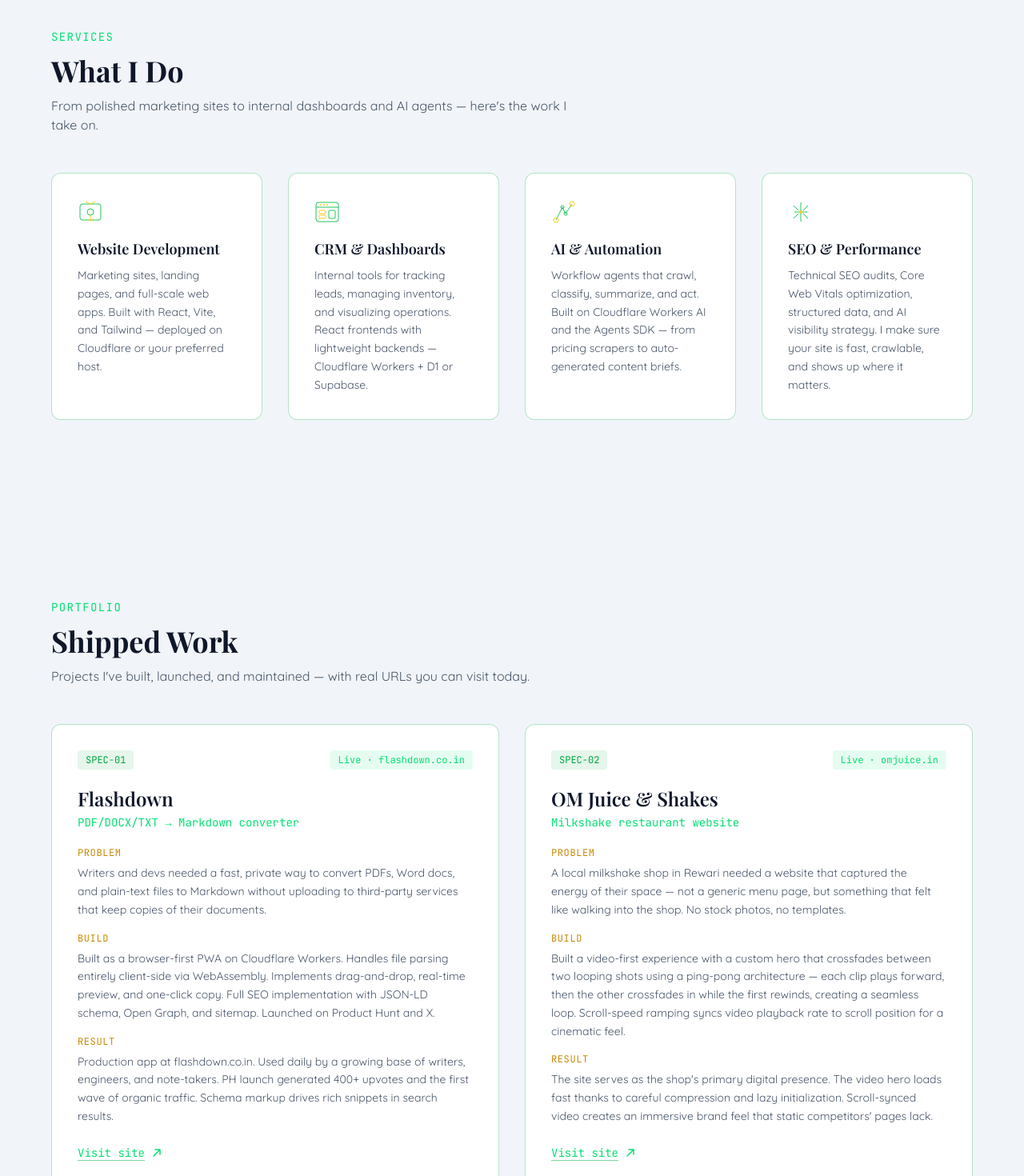
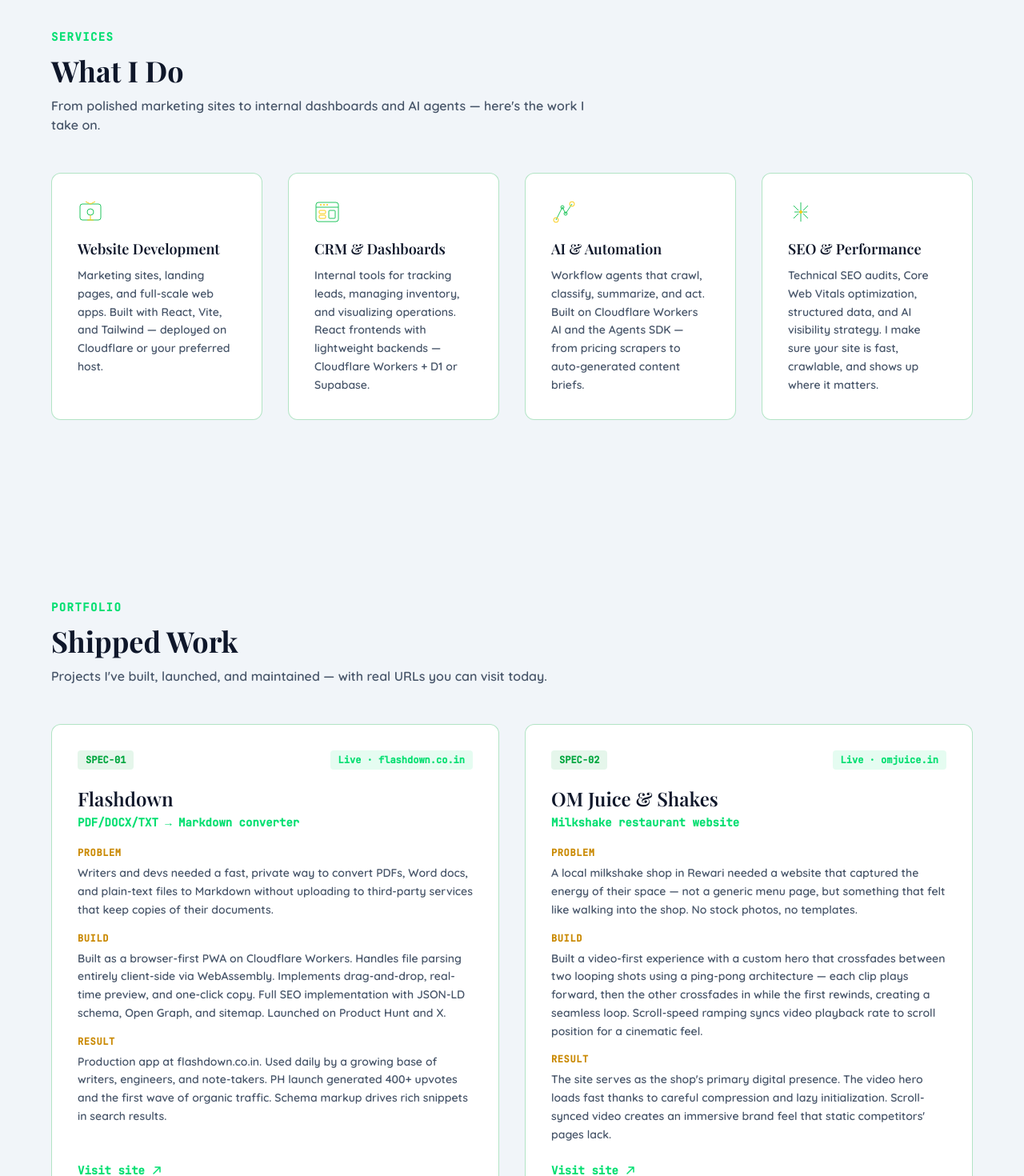
Before and after one commit to bills740ssrw-creator/portfolio, a React (Vite) app: page / in a window 1280 px wide. Shown: the part 880-2350 px from the top of the page at 80% size. Built offline with nearby package versions, Linux system fonts and the light colour scheme; a web font is replaced by a local one.

Commit message:
bold smaller fonts

```diff
--- a/src/components/Footer.jsx
+++ b/src/components/Footer.jsx
@@ -3,8 +3,8 @@ export default function Footer() {
     <footer>
       <div className="border-t border-green-600/20 py-6 px-4 sm:px-6 lg:px-8">
         <div className="max-w-6xl mx-auto">
-          <p className="font-mono text-green-400 text-xs tracking-widest uppercase mb-3 text-center">Contact</p>
-          <div className="flex flex-col items-center gap-1 text-sm">
+          <p className="font-mono text-green-400 text-xs tracking-widest uppercase mb-3 text-center font-bold">Contact</p>
+          <div className="flex flex-col items-center gap-1 text-sm font-semibold">
             <div>
               <span className="font-mono text-green-400 mr-2">Email:</span>
               <a href="mailto:deepanshu.masum@gmail.com" className="text-slate-200 hover:text-green-300 transition-colors font-mono">
@@ -22,9 +22,9 @@ export default function Footer() {
       </div>
       <div className="border-t border-green-600/20 py-6 px-4 sm:px-6 lg:px-8">
         <div className="max-w-6xl mx-auto flex flex-col sm:flex-row items-center justify-between gap-4">
-          <p className="font-mono text-xs text-green-600">Deepanshu</p>
-          <p className="font-mono text-xs text-green-600">Rewari · Haryana · India</p>
-          <p className="font-mono text-xs text-green-600/40">MMXXVI</p>
+          <p className="font-mono text-xs text-green-600 font-semibold">Deepanshu</p>
+          <p className="font-mono text-xs text-green-600 font-semibold">Rewari · Haryana · India</p>
+          <p className="font-mono text-xs text-green-600/40 font-semibold">MMXXVI</p>
         </div>
       </div>
     </footer>
--- a/src/components/Hero.jsx
+++ b/src/components/Hero.jsx
@@ -93,7 +93,7 @@ export default function Hero() {
       <div className="max-w-6xl mx-auto w-full">
         <div ref={headlineRef} className="reveal flex flex-col lg:flex-row items-center gap-12 lg:gap-16">
           <div className="flex-1 space-y-6">
-            <p className="font-mono text-green-400 text-sm tracking-widest uppercase">Freelance Developer · Rewari, IN</p>
+            <p className="font-mono text-green-400 text-sm tracking-widest uppercase font-semibold">Freelance Developer · Rewari, IN</p>
             <h1 className="font-display text-warm-50 text-4xl sm:text-5xl lg:text-6xl font-bold leading-tight">
               I build websites, CRM dashboards, and AI automations.
             </h1>
--- a/src/components/Process.jsx
+++ b/src/components/Process.jsx
@@ -45,7 +45,7 @@ export default function Process() {
     <section id="process" className="py-20 md:py-28 px-4 sm:px-6 lg:px-8">
       <div className="max-w-6xl mx-auto">
         <div ref={ref} className="reveal mb-16">
-          <p className="font-mono text-green-400 text-sm tracking-widest uppercase mb-3">Process</p>
+          <p className="font-mono text-green-400 text-sm tracking-widest uppercase mb-3 font-semibold">Process</p>
           <h2 className="font-display text-warm-50 text-3xl sm:text-4xl font-bold">How It Works</h2>
         </div>
 
@@ -83,13 +83,13 @@ function ProcessStep({ num, label, title, description, index }) {
       <div className="hidden lg:block absolute top-6 left-[calc(100%+4px)] w-[calc(100%-32px)] h-px border-t border-dashed border-green-600/50" />
 
       <div className="flex items-center gap-3 mb-4">
-        <span className="font-mono text-sm text-green-400 bg-green-600/10 px-2 py-0.5 rounded">{label}</span>
+        <span className="font-mono text-sm text-green-400 bg-green-600/10 px-2 py-0.5 rounded font-semibold">{label}</span>
         <span className="font-mono text-3xl font-bold text-green-600/40" aria-hidden="true">
           {num}
         </span>
       </div>
       <h3 className="font-display text-warm-50 text-lg font-semibold mb-2">{title}</h3>
-      <p className="text-slate-200 text-sm leading-relaxed">{description}</p>
+      <p className="text-slate-200 text-sm leading-relaxed font-semibold">{description}</p>
     </div>
   );
 }
--- a/src/components/ShippedWork.jsx
+++ b/src/components/ShippedWork.jsx
@@ -19,9 +19,9 @@ export default function ShippedWork() {
     <section id="work" className="py-20 md:py-28 px-4 sm:px-6 lg:px-8">
       <div className="max-w-6xl mx-auto">
         <div ref={ref} className="reveal mb-12">
-          <p className="font-mono text-green-400 text-sm tracking-widest uppercase mb-3">Portfolio</p>
+          <p className="font-mono text-green-400 text-sm tracking-widest uppercase mb-3 font-semibold">Portfolio</p>
           <h2 className="font-display text-warm-50 text-3xl sm:text-4xl font-bold">Shipped Work</h2>
-          <p className="text-slate-200 mt-3 max-w-2xl">
+           <p className="text-slate-200 mt-3 max-w-2xl font-semibold">
             Projects I&apos;ve built, launched, and maintained — with real URLs you can visit today.
           </p>
         </div>
--- a/src/components/WhatIDo.jsx
+++ b/src/components/WhatIDo.jsx
@@ -70,9 +70,9 @@ export default function WhatIDo() {
     <section id="what-i-do" className="py-20 md:py-28 px-4 sm:px-6 lg:px-8">
       <div className="max-w-6xl mx-auto">
         <div ref={ref} className="reveal mb-12">
-          <p className="font-mono text-green-400 text-sm tracking-widest uppercase mb-3">Services</p>
+          <p className="font-mono text-green-400 text-sm tracking-widest uppercase mb-3 font-semibold">Services</p>
           <h2 className="font-display text-warm-50 text-3xl sm:text-4xl font-bold">What I Do</h2>
-          <p className="text-slate-200 mt-3 max-w-2xl">
+          <p className="text-slate-200 mt-3 max-w-2xl font-semibold">
             From polished marketing sites to internal dashboards and AI agents —
             here&apos;s the work I take on.
           </p>
@@ -109,7 +109,7 @@ function ServiceCard({ icon, title, description }) {
     >
       <div className="mb-4" dangerouslySetInnerHTML={{ __html: icon }} />
       <h3 className="font-display text-warm-50 text-lg font-semibold mb-2">{title}</h3>
-      <p className="text-slate-200 text-sm leading-relaxed flex-1">{description}</p>
+      <p className="text-slate-200 text-sm leading-relaxed flex-1 font-semibold">{description}</p>
     </div>
   );
 }
--- a/src/components/WorkCard.jsx
+++ b/src/components/WorkCard.jsx
@@ -20,25 +20,25 @@ export default function WorkCard({ spec, status, title, subtitle, problem, build
       className="reveal group bg-blueprint-900 border border-green-600/30 rounded-xl p-6 sm:p-8 flex flex-col hover:border-green-400/50 hover:shadow-[0_0_30px_-8px_rgba(34,197,94,0.15)] transition-all duration-300"
     >
       <div className="flex items-start justify-between mb-5">
-        <span className="font-mono text-xs text-green-600 bg-green-600/10 px-2.5 py-1 rounded">{spec}</span>
-        <span className="font-mono text-xs text-green-400 bg-green-400/10 px-2.5 py-1 rounded">{status}</span>
+        <span className="font-mono text-xs text-green-600 bg-green-600/10 px-2.5 py-1 rounded font-semibold">{spec}</span>
+        <span className="font-mono text-xs text-green-400 bg-green-400/10 px-2.5 py-1 rounded font-semibold">{status}</span>
       </div>
 
       <h3 className="font-display text-warm-50 text-xl sm:text-2xl font-semibold mb-1">{title}</h3>
-      <p className="font-mono text-sm text-green-400 mb-5">{subtitle}</p>
+      <p className="font-mono text-sm text-green-400 mb-5 font-semibold">{subtitle}</p>
 
       <div className="space-y-4 flex-1">
         <div>
-          <h4 className="font-mono text-xs text-yellow-400 uppercase tracking-wider mb-1.5">Problem</h4>
-          <p className="text-slate-200 text-sm leading-relaxed">{problem}</p>
+          <h4 className="font-mono text-xs text-yellow-400 uppercase tracking-wider mb-1.5 font-bold">Problem</h4>
+          <p className="text-slate-200 text-sm leading-relaxed font-semibold">{problem}</p>
         </div>
         <div>
-          <h4 className="font-mono text-xs text-yellow-400 uppercase tracking-wider mb-1.5">Build</h4>
-          <p className="text-slate-200 text-sm leading-relaxed">{build}</p>
+          <h4 className="font-mono text-xs text-yellow-400 uppercase tracking-wider mb-1.5 font-bold">Build</h4>
+          <p className="text-slate-200 text-sm leading-relaxed font-semibold">{build}</p>
         </div>
         <div>
-          <h4 className="font-mono text-xs text-yellow-400 uppercase tracking-wider mb-1.5">Result</h4>
-          <p className="text-slate-200 text-sm leading-relaxed">{result}</p>
+          <h4 className="font-mono text-xs text-yellow-400 uppercase tracking-wider mb-1.5 font-bold">Result</h4>
+          <p className="text-slate-200 text-sm leading-relaxed font-semibold">{result}</p>
         </div>
       </div>
 
@@ -47,7 +47,7 @@ export default function WorkCard({ spec, status, title, subtitle, problem, build
           href={link}
           target="_blank"
           rel="noopener noreferrer"
-          className="mt-6 inline-flex items-center gap-2 text-green-400 font-mono text-sm hover:text-yellow-400 transition-colors focus-visible:outline-2 focus-visible:outline-green-400 focus-visible:outline-offset-2"
+          className="mt-6 inline-flex items-center gap-2 text-green-400 font-mono text-sm hover:text-yellow-400 transition-colors focus-visible:outline-2 focus-visible:outline-green-400 focus-visible:outline-offset-2 font-semibold"
         >
           <span className="underline underline-offset-4 decoration-green-600/50">Visit site</span>
           <svg width="14" height="14" viewBox="0 0 14 14" fill="none" className="group-hover:translate-x-0.5 group-hover:-translate-y-0.5 transition-transform">
```
Also changed, not shown: src/components/Contact.jsx (+5 -5 lines).
